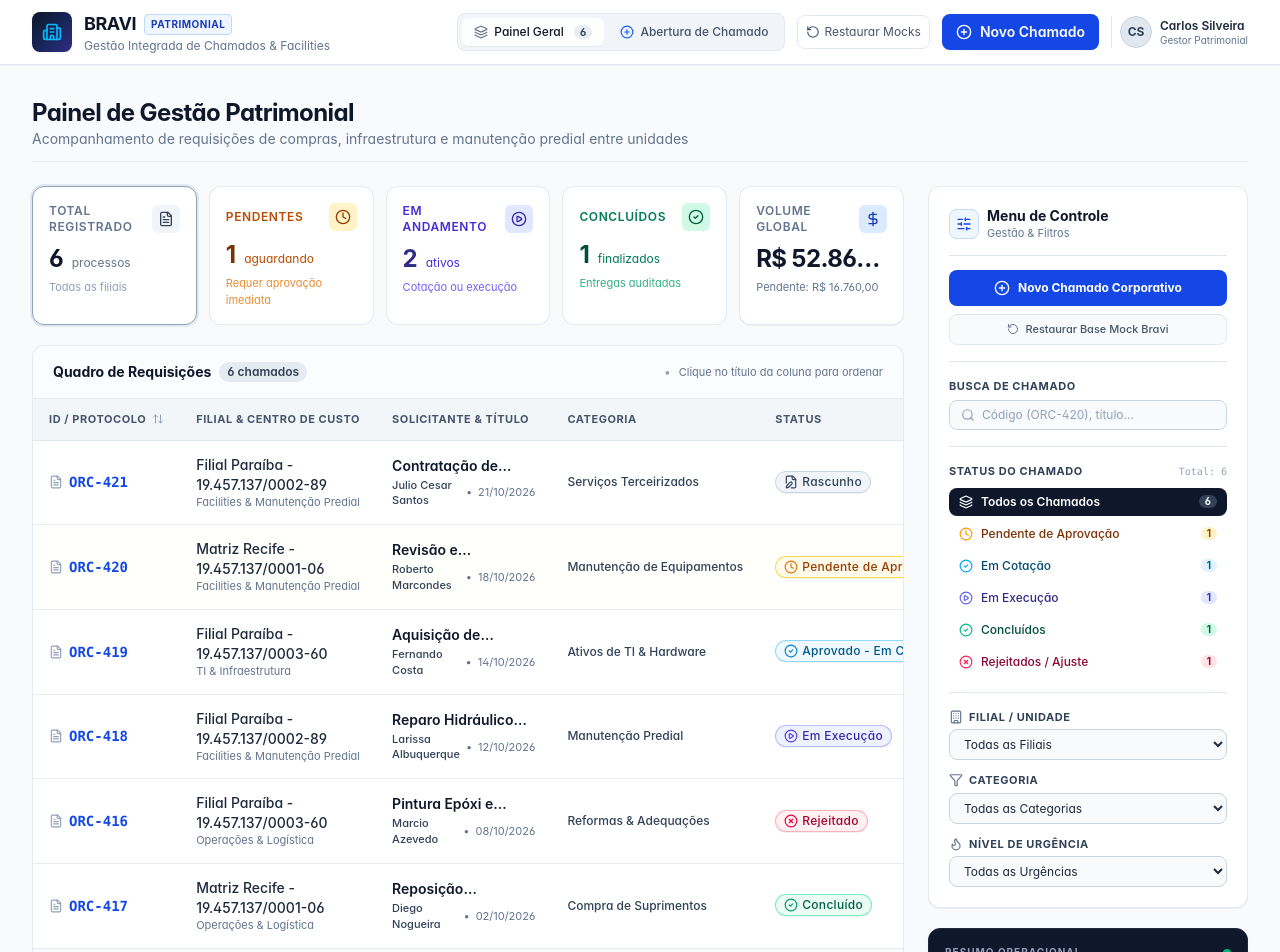
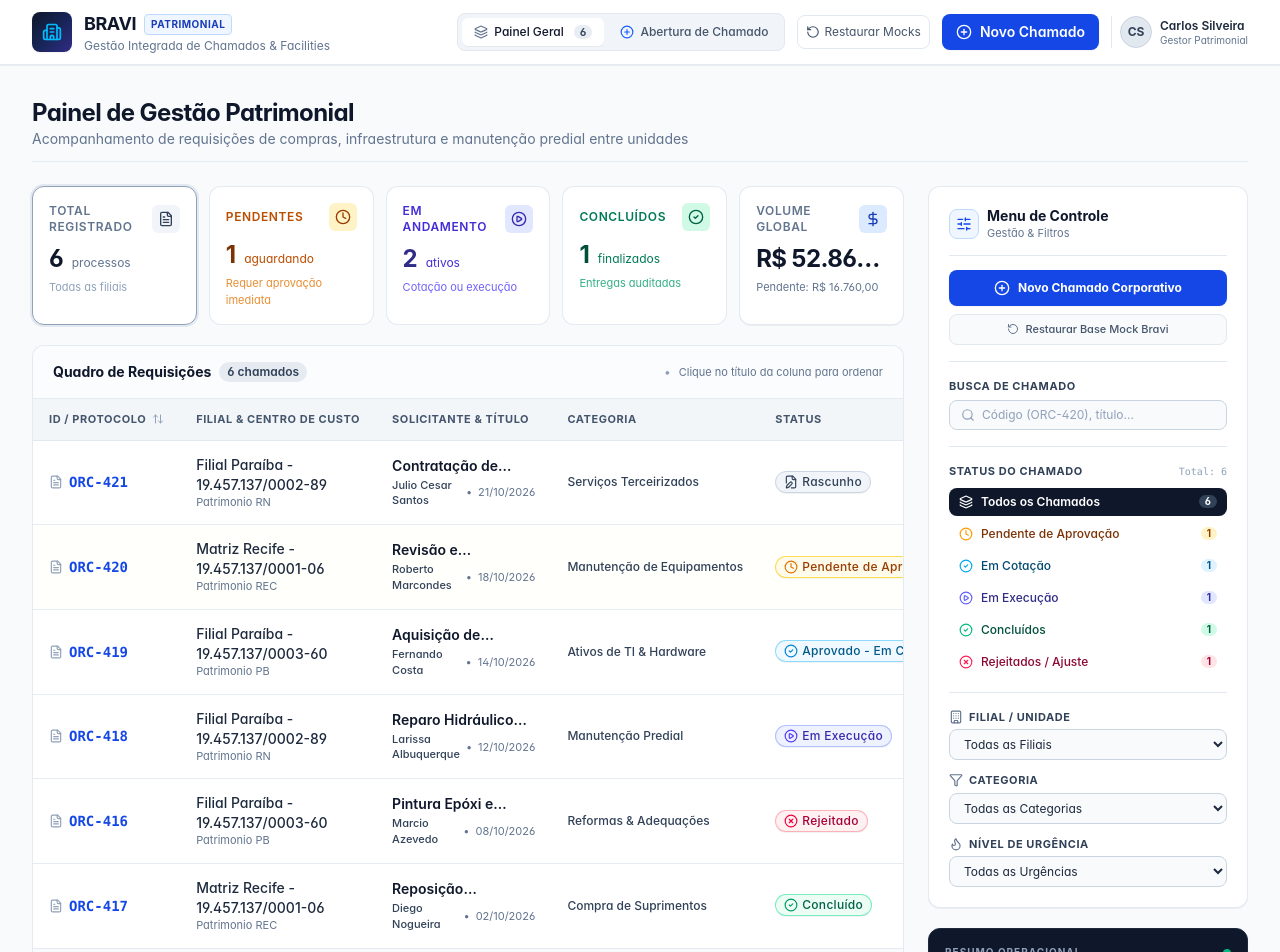
Before and after one commit to klebercosta638-droid/bravi-patrimonial, a React (Vite) app: page / in a window 1280 px wide. Shown: the top 952 px of the page. Built offline with nearby package versions, Linux system fonts and the light colour scheme.

Commit message:
Atualização de Centro de Custos / Área Solicitante

```diff
--- a/ChamadoForm.tsx
+++ b/ChamadoForm.tsx
@@ -52,7 +52,7 @@ export const ChamadoForm: React.FC<ChamadoFormProps> = ({ isEditing = false }) =
   // Form State
   const [titulo, setTitulo] = useState('');
   const [filial, setFilial] = useState<Filial>('Matriz Recife - 19.457.137/0001-06');
-  const [centroDeCusto, setCentroDeCusto] = useState<CentroDeCusto>('Facilities & Manutenção Predial');
+  const [centroDeCusto, setCentroDeCusto] = useState<CentroDeCusto>('Patrimonio REC');
   const [categoria, setCategoria] = useState<Categoria>('Manutenção de Equipamentos');
   const [urgencia, setUrgencia] = useState<Urgencia>('Alta');
   const [status, setStatus] = useState<StatusChamado>('Pendente de Aprovação');
--- a/mockData.ts
+++ b/mockData.ts
@@ -5,7 +5,7 @@ export const INITIAL_MOCK_CHAMADOS: Chamado[] = [
     id: 'ORC-420',
     titulo: 'Revisão e Manutenção do Sistema de Climatização e HVAC',
     filial: 'Matriz Recife - 19.457.137/0001-06',
-    centroDeCusto: 'Facilities & Manutenção Predial',
+    centroDeCusto: 'Patrimonio REC',
     categoria: 'Manutenção de Equipamentos',
     urgencia: 'Alta',
     status: 'Pendente de Aprovação',
@@ -138,7 +138,7 @@ export const INITIAL_MOCK_CHAMADOS: Chamado[] = [
     id: 'ORC-419',
     titulo: 'Aquisição de Nobreaks Industriais para Rack de Servidores',
     filial: 'Filial Paraíba - 19.457.137/0003-60',
-    centroDeCusto: 'TI & Infraestrutura',
+    centroDeCusto: 'Patrimonio PB',
     categoria: 'Ativos de TI & Hardware',
     urgencia: 'Média',
     status: 'Aprovado - Em Cotação',
@@ -234,7 +234,7 @@ export const INITIAL_MOCK_CHAMADOS: Chamado[] = [
     id: 'ORC-418',
     titulo: 'Reparo Hidráulico Emergencial e Impermeabilização da Cozinha',
     filial: 'Filial Paraíba - 19.457.137/0002-89',
-    centroDeCusto: 'Facilities & Manutenção Predial',
+    centroDeCusto: 'Patrimonio RN',
     categoria: 'Manutenção Predial',
     urgencia: 'Crítica/Emergencial',
     status: 'Em Execução',
@@ -341,7 +341,7 @@ export const INITIAL_MOCK_CHAMADOS: Chamado[] = [
     id: 'ORC-417',
     titulo: 'Reposição Trimestral de Suprimentos Operacionais e EPIs',
     filial: 'Matriz Recife - 19.457.137/0001-06',
-    centroDeCusto: 'Operações & Logística',
+    centroDeCusto: 'Patrimonio REC',
     categoria: 'Compra de Suprimentos',
     urgencia: 'Baixa',
     status: 'Concluído',
@@ -449,7 +449,7 @@ export const INITIAL_MOCK_CHAMADOS: Chamado[] = [
     id: 'ORC-416',
     titulo: 'Pintura Epóxi e Sinalização de Segurança no Galpão',
     filial: 'Filial Paraíba - 19.457.137/0003-60',
-    centroDeCusto: 'Operações & Logística',
+    centroDeCusto: 'Patrimonio PB',
     categoria: 'Reformas & Adequações',
     urgencia: 'Média',
     status: 'Rejeitado',
@@ -544,7 +544,7 @@ export const INITIAL_MOCK_CHAMADOS: Chamado[] = [
     id: 'ORC-421',
     titulo: 'Contratação de Laudo Estrutural e Termografia de Painéis Elétricos',
     filial: 'Filial Paraíba - 19.457.137/0002-89',
-    centroDeCusto: 'Facilities & Manutenção Predial',
+    centroDeCusto: 'Patrimonio RN',
     categoria: 'Serviços Terceirizados',
     urgencia: 'Média',
     status: 'Rascunho',
@@ -631,12 +631,9 @@ export const FILIAIS_LIST = [
 ] as const;
 
 export const CENTROS_DE_CUSTO_LIST = [
-  'Operações & Logística',
-  'TI & Infraestrutura',
-  'Facilities & Manutenção Predial',
-  'Administrativo & Compras',
-  'Recursos Humanos & DP',
-  'Comercial & Atendimento',
+  'Patrimonio REC',
+  'Patrimonio PB',
+  'Patrimonio RN',
 ] as const;
 
 export const CATEGORIAS_LIST = [
--- a/patrimonial.ts
+++ b/patrimonial.ts
@@ -4,12 +4,9 @@ export type Filial =
   | 'Filial Paraíba - 19.457.137/0002-89';
 
 export type CentroDeCusto =
-  | 'Operações & Logística'
-  | 'TI & Infraestrutura'
-  | 'Facilities & Manutenção Predial'
-  | 'Administrativo & Compras'
-  | 'Recursos Humanos & DP'
-  | 'Comercial & Atendimento';
+  | 'Patrimonio REC'
+  | 'Patrimonio PB'
+  | 'Patrimonio RN';
 
 export type Categoria =
   | 'Manutenção Predial'
--- a/src/components/ChamadoForm.tsx
+++ b/src/components/ChamadoForm.tsx
@@ -52,7 +52,7 @@ export const ChamadoForm: React.FC<ChamadoFormProps> = ({ isEditing = false }) =
   // Form State
   const [titulo, setTitulo] = useState('');
   const [filial, setFilial] = useState<Filial>('Matriz Recife - 19.457.137/0001-06');
-  const [centroDeCusto, setCentroDeCusto] = useState<CentroDeCusto>('Facilities & Manutenção Predial');
+  const [centroDeCusto, setCentroDeCusto] = useState<CentroDeCusto>('Patrimonio REC');
   const [categoria, setCategoria] = useState<Categoria>('Manutenção de Equipamentos');
   const [urgencia, setUrgencia] = useState<Urgencia>('Alta');
   const [status, setStatus] = useState<StatusChamado>('Pendente de Aprovação');
--- a/src/data/mockData.ts
+++ b/src/data/mockData.ts
@@ -5,7 +5,7 @@ export const INITIAL_MOCK_CHAMADOS: Chamado[] = [
     id: 'ORC-420',
     titulo: 'Revisão e Manutenção do Sistema de Climatização e HVAC',
     filial: 'Matriz Recife - 19.457.137/0001-06',
-    centroDeCusto: 'Facilities & Manutenção Predial',
+    centroDeCusto: 'Patrimonio REC',
     categoria: 'Manutenção de Equipamentos',
     urgencia: 'Alta',
     status: 'Pendente de Aprovação',
@@ -138,7 +138,7 @@ export const INITIAL_MOCK_CHAMADOS: Chamado[] = [
     id: 'ORC-419',
     titulo: 'Aquisição de Nobreaks Industriais para Rack de Servidores',
     filial: 'Filial Paraíba - 19.457.137/0003-60',
-    centroDeCusto: 'TI & Infraestrutura',
+    centroDeCusto: 'Patrimonio PB',
     categoria: 'Ativos de TI & Hardware',
     urgencia: 'Média',
     status: 'Aprovado - Em Cotação',
@@ -234,7 +234,7 @@ export const INITIAL_MOCK_CHAMADOS: Chamado[] = [
     id: 'ORC-418',
     titulo: 'Reparo Hidráulico Emergencial e Impermeabilização da Cozinha',
     filial: 'Filial Paraíba - 19.457.137/0002-89',
-    centroDeCusto: 'Facilities & Manutenção Predial',
+    centroDeCusto: 'Patrimonio RN',
     categoria: 'Manutenção Predial',
     urgencia: 'Crítica/Emergencial',
     status: 'Em Execução',
@@ -341,7 +341,7 @@ export const INITIAL_MOCK_CHAMADOS: Chamado[] = [
     id: 'ORC-417',
     titulo: 'Reposição Trimestral de Suprimentos Operacionais e EPIs',
     filial: 'Matriz Recife - 19.457.137/0001-06',
-    centroDeCusto: 'Operações & Logística',
+    centroDeCusto: 'Patrimonio REC',
     categoria: 'Compra de Suprimentos',
     urgencia: 'Baixa',
     status: 'Concluído',
@@ -449,7 +449,7 @@ export const INITIAL_MOCK_CHAMADOS: Chamado[] = [
     id: 'ORC-416',
     titulo: 'Pintura Epóxi e Sinalização de Segurança no Galpão',
     filial: 'Filial Paraíba - 19.457.137/0003-60',
-    centroDeCusto: 'Operações & Logística',
+    centroDeCusto: 'Patrimonio PB',
     categoria: 'Reformas & Adequações',
     urgencia: 'Média',
     status: 'Rejeitado',
@@ -544,7 +544,7 @@ export const INITIAL_MOCK_CHAMADOS: Chamado[] = [
     id: 'ORC-421',
     titulo: 'Contratação de Laudo Estrutural e Termografia de Painéis Elétricos',
     filial: 'Filial Paraíba - 19.457.137/0002-89',
-    centroDeCusto: 'Facilities & Manutenção Predial',
+    centroDeCusto: 'Patrimonio RN',
     categoria: 'Serviços Terceirizados',
     urgencia: 'Média',
     status: 'Rascunho',
@@ -631,12 +631,9 @@ export const FILIAIS_LIST = [
 ] as const;
 
 export const CENTROS_DE_CUSTO_LIST = [
-  'Operações & Logística',
-  'TI & Infraestrutura',
-  'Facilities & Manutenção Predial',
-  'Administrativo & Compras',
-  'Recursos Humanos & DP',
-  'Comercial & Atendimento',
+  'Patrimonio REC',
+  'Patrimonio PB',
+  'Patrimonio RN',
 ] as const;
 
 export const CATEGORIAS_LIST = [
--- a/src/types/patrimonial.ts
+++ b/src/types/patrimonial.ts
@@ -4,12 +4,9 @@ export type Filial =
   | 'Filial Paraíba - 19.457.137/0002-89';
 
 export type CentroDeCusto =
-  | 'Operações & Logística'
-  | 'TI & Infraestrutura'
-  | 'Facilities & Manutenção Predial'
-  | 'Administrativo & Compras'
-  | 'Recursos Humanos & DP'
-  | 'Comercial & Atendimento';
+  | 'Patrimonio REC'
+  | 'Patrimonio PB'
+  | 'Patrimonio RN';
 
 export type Categoria =
   | 'Manutenção Predial'
```
